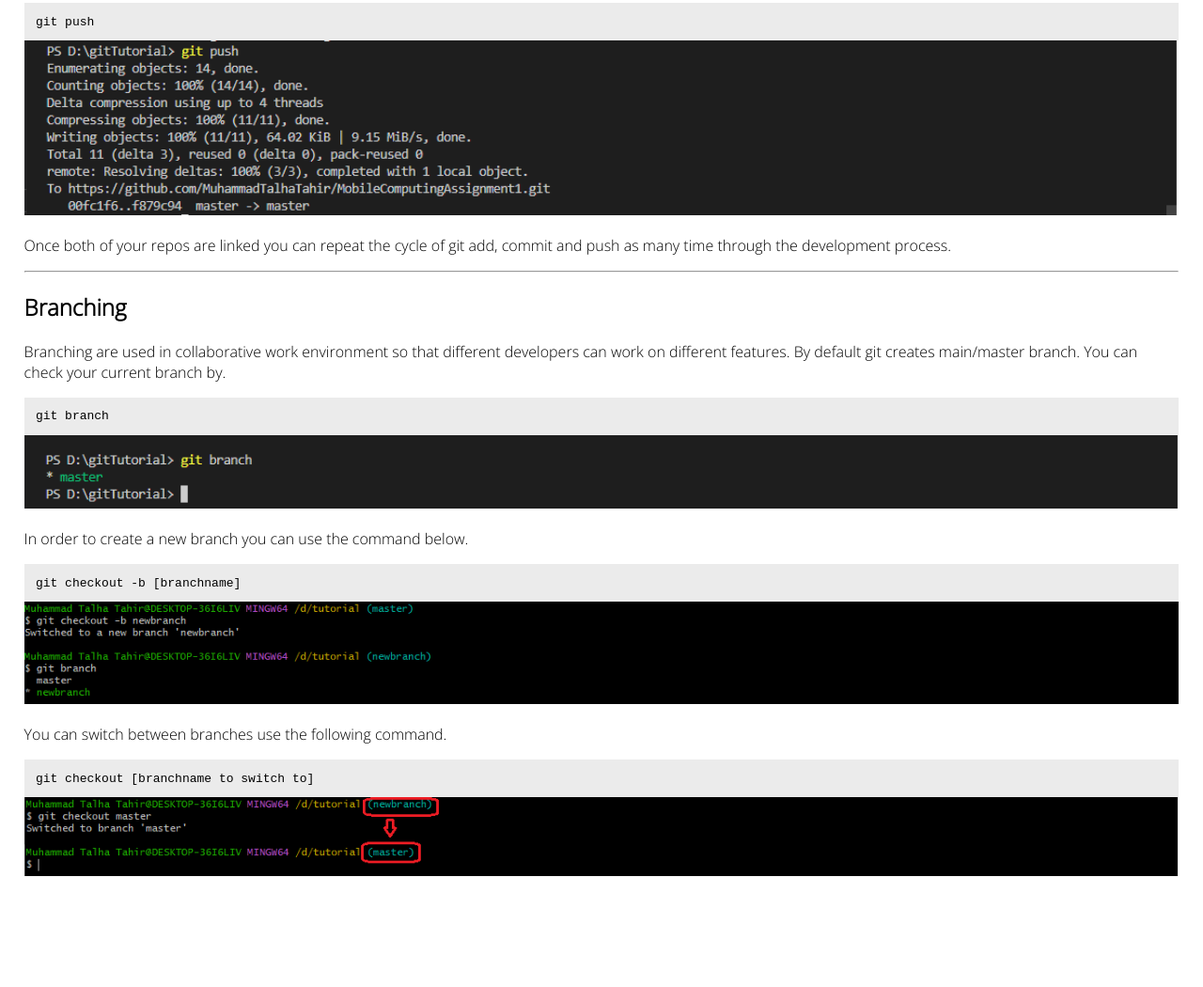
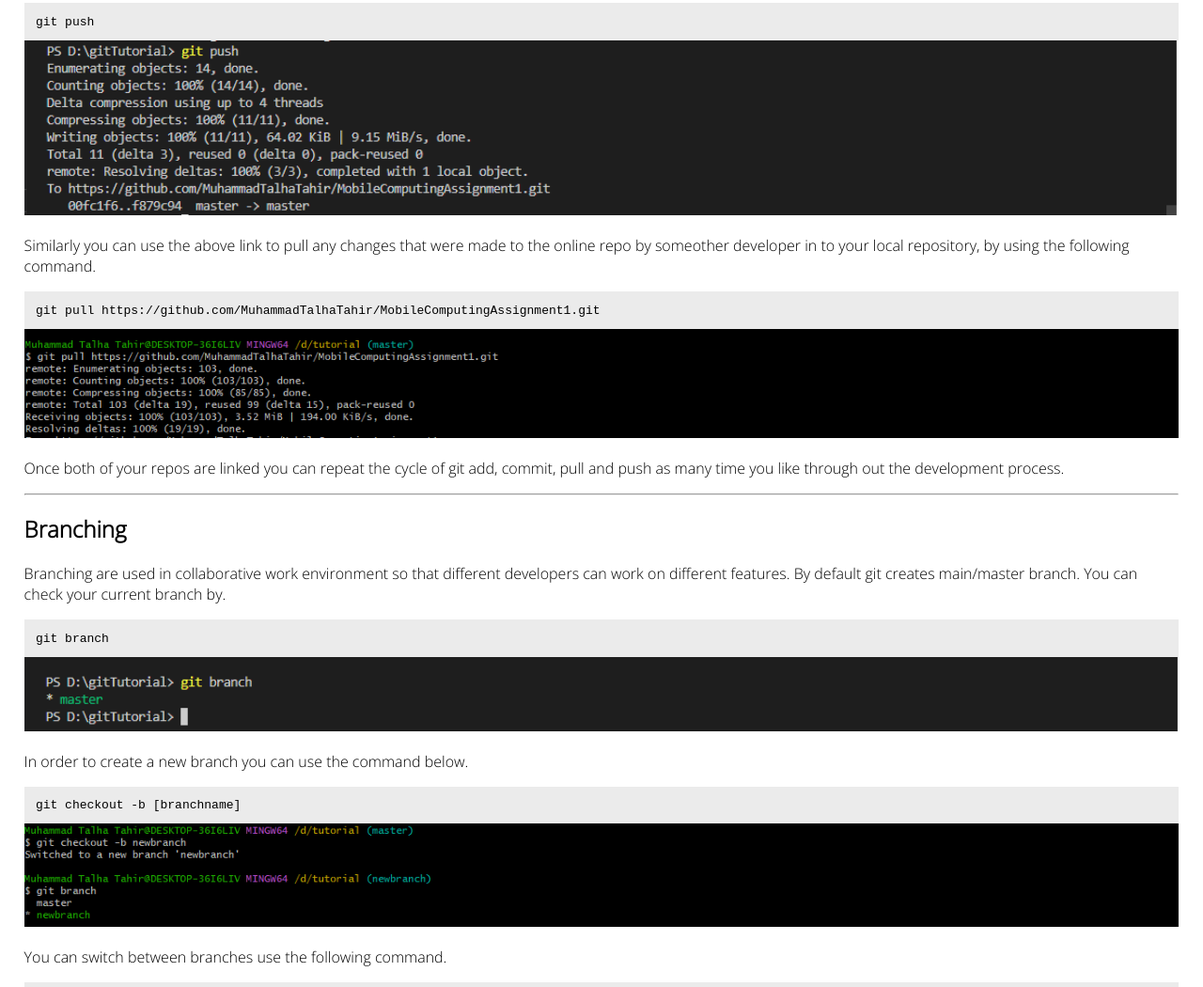
Before and after one commit to MuhammadTalhaTahir/MobileComputingAssignment1, a plain HTML site: page index.html in a window 1280 px wide. Shown: the part 1863-2913 px from the top of the page at 94% size. Before the commit the page ends 2808 px from the top, so only its background shows below. Drawn offline with Linux system fonts and the light colour scheme.

Commit message:
step5 -update2

```diff
--- a/index.html
+++ b/index.html
@@ -88,8 +88,15 @@
             git push
         </div>
         <img src="./images/push.PNG" alt="command image">
-
-        <p>Once both of your repos are linked you can repeat the cycle of git add, commit and push as many time through the development process.</p>
+        <p>
+            Similarly you can use the above link to pull any changes that were made to the online repo by someother developer
+            in to your local repository, by using the following command.
+        </p>
+        <div class="code">
+            git pull https://github.com/MuhammadTalhaTahir/MobileComputingAssignment1.git
+        </div>
+        <img src="./images/pull.PNG" alt="">
+        <p>Once both of your repos are linked you can repeat the cycle of git add, commit, pull and push as many time you like through out the development process.</p>
     </div>
     <hr>
     <div>
```
Also changed, not shown: images/pull.PNG (added).
